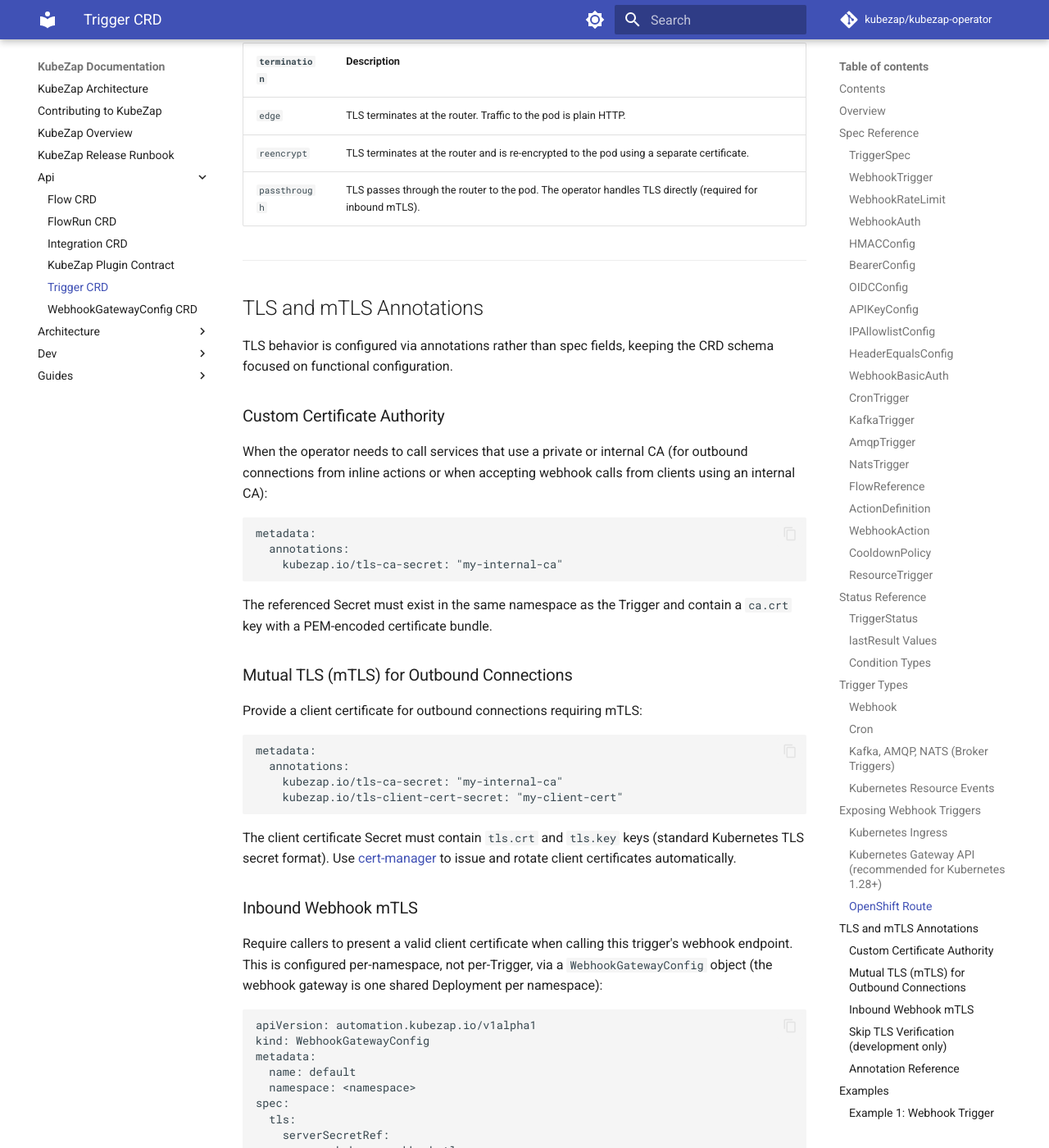
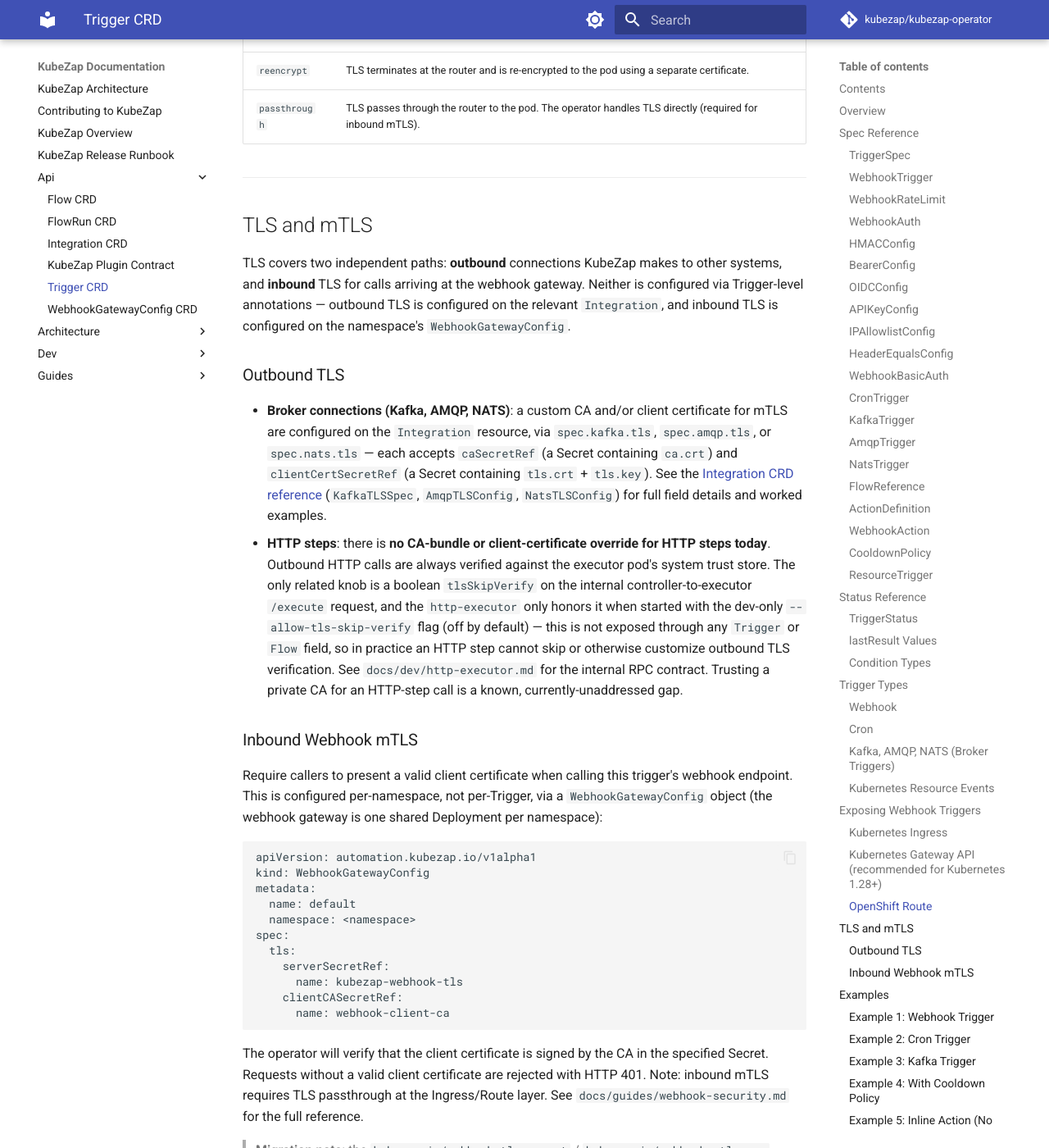
Before and after one commit to kubezap/kubezap-operator, an MkDocs documentation site: the page built from docs/api/trigger.md, in a window 1280 px wide and 1400 px high, scrolled down 17252 px. Shown: the whole window at 82% size. Built offline with MkDocs 1.6.1 and Material for MkDocs 9.7.7, drawn with Linux system fonts in a browser that asks for light colours; comment, search, counter and statistics services are not loaded; some of the changed text lies outside the part shown.

Commit message:
docs: remove fictional outbound-TLS annotations, document real mechanism
`docs/api/trigger.md`, `docs/overview.md`, and `docs/guides/troubleshooting.md`
documented three Trigger-level annotations (`kubezap.io/tls-ca-secret`,
`kubezap.io/tls-client-cert-secret`, `kubezap.io/tls-insecure-skip-verify`) for
outbound TLS verification. None are read anywhere in the Go code — following
these docs silently did nothing.

Replace them with the real, narrower mechanism: broker Integrations
(Kafka/AMQP/NATS) get CA/client-cert config via
`Integration.spec.{kafka,amqp,nats}.tls.{caSecretRef,clientCertSecretRef}`.
HTTP steps have no CA-bundle or client-cert override at all — only an internal
tlsSkipVerify flag on the controller-to-executor RPC, gated by the executor's
dev-only --allow-tls-skip-verify flag and not exposed through any Trigger/Flow
field. This gap stays open (tracked as EPIC-005); this change only fixes the
docs to state it accurately.

The "Inbound Webhook mTLS" subsection (WebhookGatewayConfig-based, already
accurate) is untouched.

STORY-023

Co-Authored-By: Claude Sonnet 5 <noreply@anthropic.com>
Claude-Session: https://claude.ai/code/session_016fw3Fq2cUXeCtAGy95Hn6s

````diff
--- a/docs/api/trigger.md
+++ b/docs/api/trigger.md
@@ -36,12 +36,9 @@ A `Trigger` defines an event source that starts a `Flow`. It listens for an even
     - [Kubernetes Ingress](#kubernetes-ingress)
     - [Kubernetes Gateway API (recommended for Kubernetes 1.28+)](#kubernetes-gateway-api-recommended-for-kubernetes-128)
     - [OpenShift Route](#openshift-route)
-  - [TLS and mTLS Annotations](#tls-and-mtls-annotations)
-    - [Custom Certificate Authority](#custom-certificate-authority)
-    - [Mutual TLS (mTLS) for Outbound Connections](#mutual-tls-mtls-for-outbound-connections)
+  - [TLS and mTLS](#tls-and-mtls)
+    - [Outbound TLS](#outbound-tls)
     - [Inbound Webhook mTLS](#inbound-webhook-mtls)
-    - [Skip TLS Verification (development only)](#skip-tls-verification-development-only)
-    - [Annotation Reference](#annotation-reference)
   - [Examples](#examples)
     - [Example 1: Webhook Trigger](#example-1-webhook-trigger)
     - [Example 2: Cron Trigger](#example-2-cron-trigger)
@@ -132,7 +129,7 @@ Configures authentication for a webhook trigger endpoint. If omitted, the endpoi
 | `ipAllowlist`  | IPAllowlistConfig  | Conditional | IP allowlist config. Required when `type: ipAllowlist`.                                        |
 | `headerEquals` | HeaderEqualsConfig | Conditional | Exact header match config. Required when `type: header-equals`.                                |
 
-> **Note — mTLS**: Client-certificate authentication is not configured via `WebhookAuth`. It is enforced at the TLS termination layer using the namespace's `WebhookGatewayConfig` object (`spec.tls.clientCASecretRef`). See [TLS and mTLS Annotations](#tls-and-mtls-annotations) for details.
+> **Note — mTLS**: Client-certificate authentication is not configured via `WebhookAuth`. It is enforced at the TLS termination layer using the namespace's `WebhookGatewayConfig` object (`spec.tls.clientCASecretRef`). See [TLS and mTLS](#tls-and-mtls) for details.
 
 ### HMACConfig
 
@@ -509,34 +506,14 @@ spec:
 
 ---
 
-## TLS and mTLS Annotations
+## TLS and mTLS
 
-TLS behavior is configured via annotations rather than spec fields, keeping the CRD schema focused on functional configuration.
+TLS covers two independent paths: **outbound** connections KubeZap makes to other systems, and **inbound** TLS for calls arriving at the webhook gateway. Neither is configured via Trigger-level annotations — outbound TLS is configured on the relevant `Integration`, and inbound TLS is configured on the namespace's `WebhookGatewayConfig`.
 
-### Custom Certificate Authority
+### Outbound TLS
 
-When the operator needs to call services that use a private or internal CA (for outbound connections from inline actions or when accepting webhook calls from clients using an internal CA):
-
-```yaml
-metadata:
-  annotations:
-    kubezap.io/tls-ca-secret: "my-internal-ca"
-```
-
-The referenced Secret must exist in the same namespace as the Trigger and contain a `ca.crt` key with a PEM-encoded certificate bundle.
-
-### Mutual TLS (mTLS) for Outbound Connections
-
-Provide a client certificate for outbound connections requiring mTLS:
-
-```yaml
-metadata:
-  annotations:
-    kubezap.io/tls-ca-secret: "my-internal-ca"
-    kubezap.io/tls-client-cert-secret: "my-client-cert"
-```
-
-The client certificate Secret must contain `tls.crt` and `tls.key` keys (standard Kubernetes TLS secret format). Use [cert-manager](https://cert-manager.io) to issue and rotate client certificates automatically.
+- **Broker connections (Kafka, AMQP, NATS)**: a custom CA and/or client certificate for mTLS are configured on the `Integration` resource, via `spec.kafka.tls`, `spec.amqp.tls`, or `spec.nats.tls` — each accepts `caSecretRef` (a Secret containing `ca.crt`) and `clientCertSecretRef` (a Secret containing `tls.crt` + `tls.key`). See the [Integration CRD reference](integration.md) (`KafkaTLSSpec`, `AmqpTLSConfig`, `NatsTLSConfig`) for full field details and worked examples.
+- **HTTP steps**: there is **no CA-bundle or client-certificate override for HTTP steps today**. Outbound HTTP calls are always verified against the executor pod's system trust store. The only related knob is a boolean `tlsSkipVerify` on the internal controller-to-executor `/execute` request, and the `http-executor` only honors it when started with the dev-only `--allow-tls-skip-verify` flag (off by default) — this is not exposed through any `Trigger` or `Flow` field, so in practice an HTTP step cannot skip or otherwise customize outbound TLS verification. See `docs/dev/http-executor.md` for the internal RPC contract. Trusting a private CA for an HTTP-step call is a known, currently-unaddressed gap.
 
 ### Inbound Webhook mTLS
 
@@ -559,26 +536,6 @@ spec:
 The operator will verify that the client certificate is signed by the CA in the specified Secret. Requests without a valid client certificate are rejected with HTTP 401. Note: inbound mTLS requires TLS passthrough at the Ingress/Route layer. See `docs/guides/webhook-security.md` for the full reference.
 
 > **Migration note**: the `kubezap.io/webhook-tls-secret` / `kubezap.io/webhook-mtls-ca-secret` Namespace annotations formerly used for this are no longer read (hard cutover, see `CHANGELOG.md`) — use `WebhookGatewayConfig` as shown above.
-
-### Skip TLS Verification (development only)
-
-```yaml
-metadata:
-  annotations:
-    kubezap.io/tls-insecure-skip-verify: "true"
-```
-
-> Disables certificate validation for outbound connections. **Never use in production.**
-
-### Annotation Reference
-
-| Annotation                            | Value       | Description                                                 |
-| ------------------------------------- | ----------- | ----------------------------------------------------------- |
-| `kubezap.io/tls-ca-secret`            | Secret name | PEM CA bundle (`ca.crt`) for outbound TLS verification      |
-| `kubezap.io/tls-client-cert-secret`   | Secret name | Client certificate (`tls.crt`, `tls.key`) for outbound mTLS |
-| `kubezap.io/tls-insecure-skip-verify` | `"true"`    | Skip outbound TLS verification (dev only)                   |
-
-Inbound webhook TLS/mTLS (server cert + client-CA verification) is **not** an annotation — it's namespace-scoped via `WebhookGatewayConfig.spec.tls`. See [Inbound Webhook mTLS](#inbound-webhook-mtls) above.
 
 ---
 
--- a/docs/guides/troubleshooting.md
+++ b/docs/guides/troubleshooting.md
@@ -229,7 +229,7 @@ The `message` field in the step status contains the failure reason.
 | Symptom                                                            | Fix                                                                                     |
 | ------------------------------------------------------------------ | --------------------------------------------------------------------------------------- |
 | `connection refused` / `dial tcp: connect: connection refused`     | The target URL is not reachable. Check the URL and verify the service is running.       |
-| `TLS handshake failed` / `certificate signed by unknown authority` | The target uses a self-signed or private CA. Add `kubezap.io/tls-ca-secret` annotation. |
+| `TLS handshake failed` / `certificate signed by unknown authority` | The target uses a self-signed or private CA. HTTP steps have no CA-bundle override today, and TLS verification is always enforced for the standard Flow-driven path — `--allow-tls-skip-verify` on the `http-executor` is dev-only and not reachable via any Trigger/Flow field. There's no fix today short of putting the target behind a publicly-trusted CA. For a broker Integration (Kafka/AMQP/NATS) hitting this instead, set `Integration.spec.{kafka,amqp,nats}.tls.caSecretRef` to the Secret containing your private CA. |
 | `non-2xx response: 401`                                            | The target requires authentication. Check headers and secrets.                          |
 | `non-2xx response: 503`                                            | The target is temporarily unavailable. Add a `retryPolicy` to the step.                 |
 | `context deadline exceeded`                                        | The step hit its `timeoutSeconds`. Increase the timeout or fix the slow endpoint.       |
--- a/docs/overview.md
+++ b/docs/overview.md
@@ -288,30 +288,12 @@ Flow steps reference credentials using the same `$(secrets.name.key)` and `$(con
 
 ## TLS and mTLS
 
-### Custom Certificate Authorities
+TLS covers two independent paths: **outbound** connections KubeZap makes to other systems, and **inbound** TLS for calls arriving at the webhook gateway. Neither is configured via annotations — outbound TLS is configured on the relevant `Integration`, and inbound TLS is configured on the namespace's `WebhookGatewayConfig`.
 
-When calling services that use a private or self-signed CA, annotate the resource with the name of a Kubernetes Secret containing the CA bundle (`ca.crt`):
+### Outbound TLS
 
-```yaml
-metadata:
-  annotations:
-    kubezap.io/tls-ca-secret: "my-internal-ca"
-```
-
-The referenced Secret must contain a `ca.crt` key with a PEM-encoded certificate bundle. The operator uses this CA when making outbound HTTPS connections on behalf of that resource.
-
-### Mutual TLS (mTLS)
-
-For outbound connections requiring client certificate authentication, annotate with both the CA and a client certificate secret:
-
-```yaml
-metadata:
-  annotations:
-    kubezap.io/tls-ca-secret: "my-internal-ca"
-    kubezap.io/tls-client-cert-secret: "my-client-cert"
-```
-
-The client certificate secret must contain `tls.crt` and `tls.key` keys (standard Kubernetes TLS secret format). Use [cert-manager](https://cert-manager.io) to issue and rotate client certificates.
+- **Broker connections (Kafka, AMQP, NATS)**: a custom CA and/or client certificate for mTLS are configured on the `Integration` resource, via `spec.kafka.tls`, `spec.amqp.tls`, or `spec.nats.tls` — each accepts `caSecretRef` (a Secret containing `ca.crt`) and `clientCertSecretRef` (a Secret containing `tls.crt` + `tls.key`). See [Integration CRD → TLS configuration](api/integration.md) for full field details and worked examples.
+- **HTTP steps**: there is **no CA-bundle or client-certificate override for HTTP steps today**. Outbound HTTP calls are always verified against the executor pod's system trust store. The only related knob is a boolean `tlsSkipVerify` on the internal controller-to-executor request, honored only when the `http-executor` is started with the dev-only `--allow-tls-skip-verify` flag (off by default) — this is not exposed through any `Trigger` or `Flow` field, so in practice an HTTP step cannot skip or otherwise customize outbound TLS verification. Trusting a private CA for an HTTP-step call is a known, currently-unaddressed gap.
 
 ### Server-Side TLS for the Webhook Gateway
 
@@ -390,16 +372,6 @@ kubectl create secret generic webhook-client-ca \
 > **mTLS requires server TLS.** `spec.tls.clientCASecretRef` has no effect if `spec.tls.serverSecretRef` is not also set.
 
 > **Ingress passthrough.** If you front the webhook gateway with an Ingress or OpenShift Route, use TLS passthrough mode so client certificates reach the gateway pod. Re-encrypt termination at the Ingress proxy will strip client certs.
-
-### TLS for Development (skip verification)
-
-```yaml
-metadata:
-  annotations:
-    kubezap.io/tls-insecure-skip-verify: "true"
-```
-
-> `tls-insecure-skip-verify` is intended for local development only. It disables certificate validation entirely and **must not** be used in production.
 
 ---
 
````
